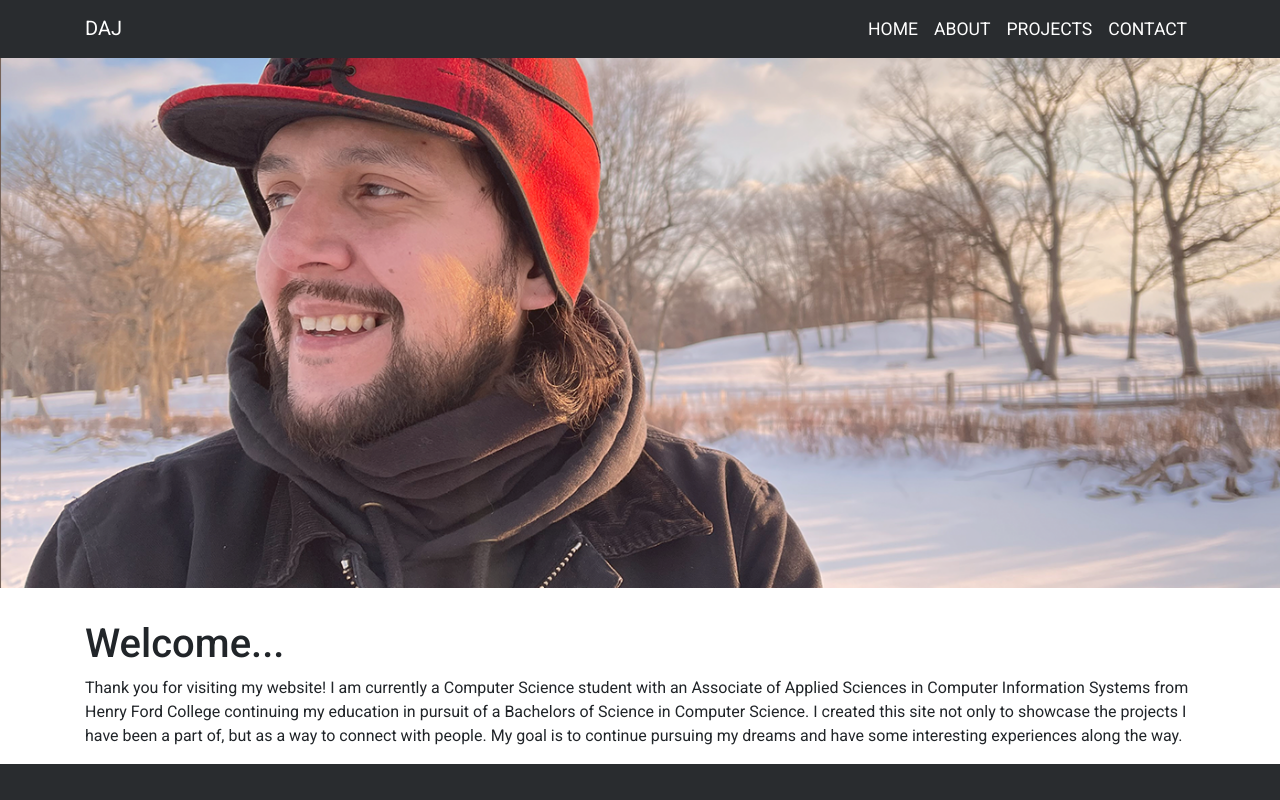
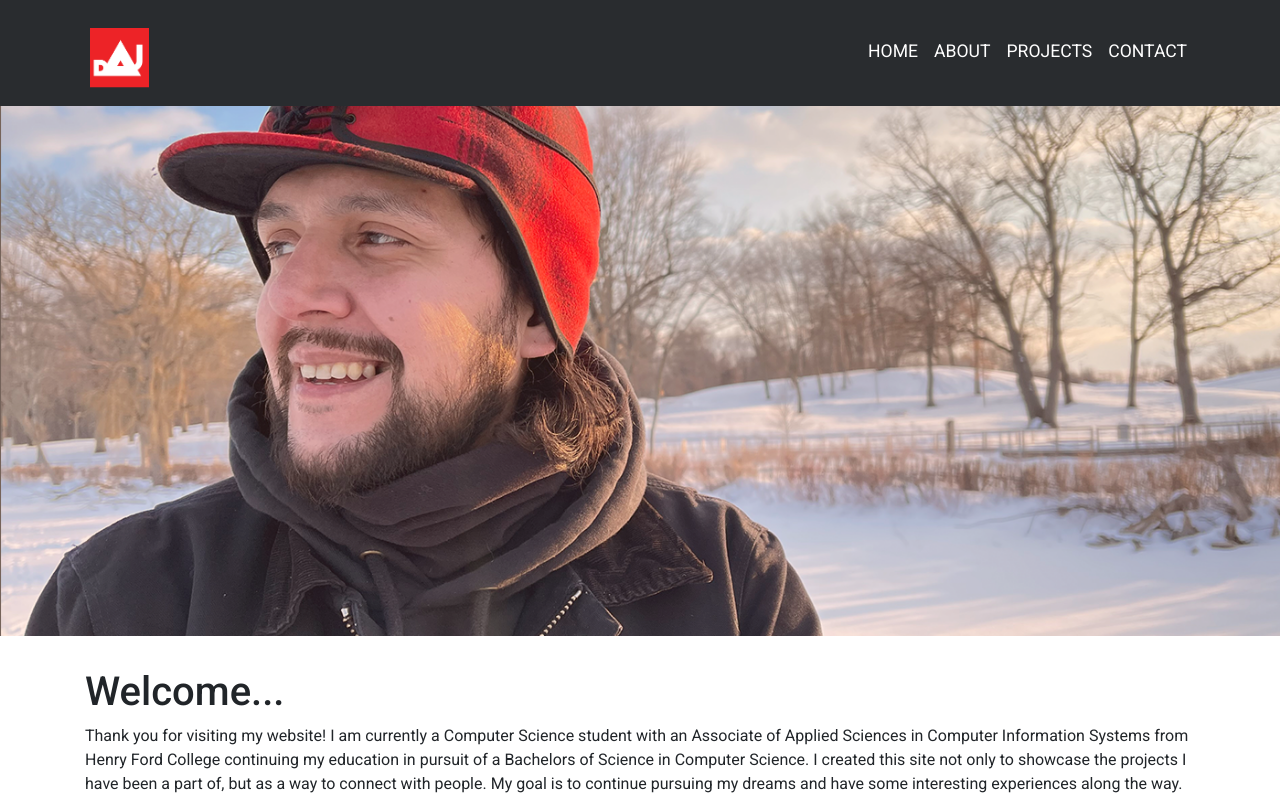
Before and after one commit to datoche-juarez/personal-site, a React (Create React App) app: page / in a window 1280 px wide. Shown: the top 800 px of the page. Built offline with nearby package versions, Linux system fonts and the light colour scheme.

Commit message:
Updated navbar to include logo and fixed link styling.

```diff
--- a/src/components/NavigationBar.js
+++ b/src/components/NavigationBar.js
@@ -4,6 +4,7 @@ import { Nav, Navbar } from "react-bootstrap";
 import styled from "styled-components";
 
 import { Container } from "react-bootstrap";
+import DAJLogo from '../assets/DajLogo3.png';
 
 const Styles = styled.div`
   .navbar {
@@ -16,6 +17,8 @@ const Styles = styled.div`
   .navbar-nav,
   .nav-link {
     color: #ffffff;
+    padding-top: 15px;;
+    text-align: center;
 
     &:hover {
       color: #ed2224;
@@ -23,6 +26,7 @@ const Styles = styled.div`
   }
   .navbar-brand {
     float: left;
+    margin: 5px;
   }
   .container {
     margin: auto;
@@ -35,7 +39,7 @@ export const NavigationBar = () => (
     <Navbar expand="lg" variant="dark" >
     <Container>
         <div className="w-100 small text-right align-self-end">
-        <Navbar.Brand href="/">DAJ</Navbar.Brand>
+        <Navbar.Brand href="/"><img src={DAJLogo} weign="40" height="60"/></Navbar.Brand>
           <Navbar.Toggle aria-controls="basic-navbar-nav"  />
           <Navbar.Collapse id="basic-navbar-nav">
             <Nav className="ml-auto">
```
Also changed, not shown: src/assets/DajLogo3.png (added).
